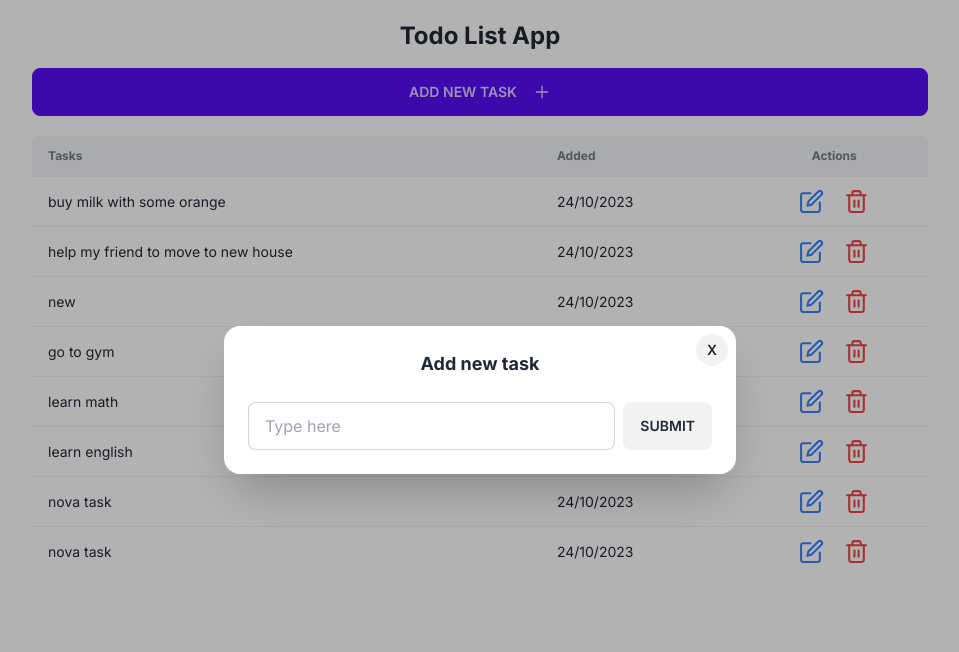
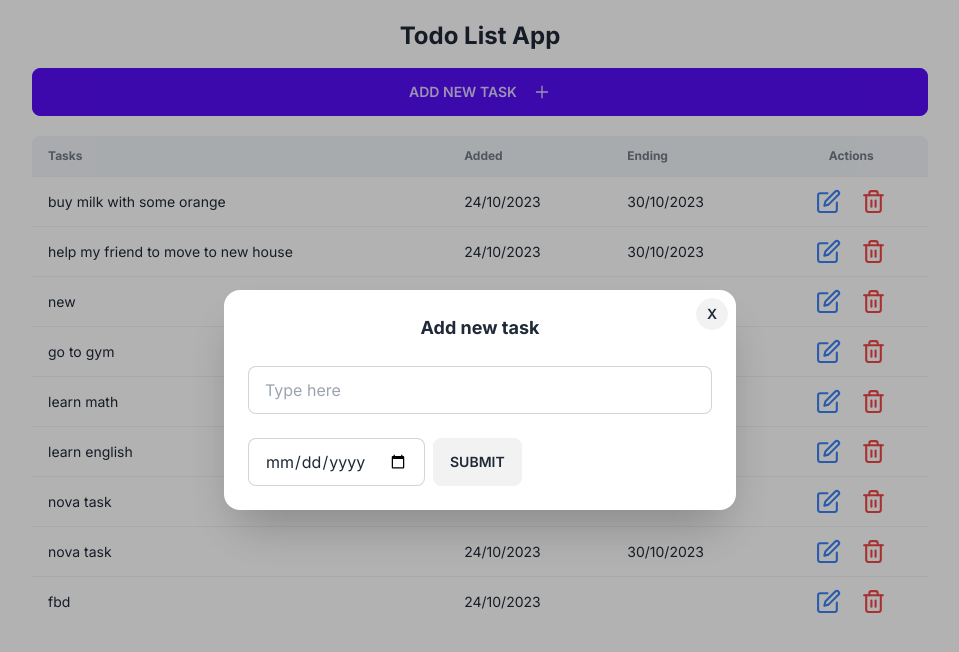
Before and after one commit to Branco95/todoapp, a Next.js app: page / in a window 1280 px wide. Both pictures are taken after a click on the button "ADD NEW TASK". Shown: the top 652 px of the page, without its empty margins (160-1119 px from the left). Built offline with nearby package versions, Linux system fonts and the light colour scheme; data requests are answered from the project's data file.

Commit message:
Beginning end date

```diff
--- a/app/components/AddTask.tsx
+++ b/app/components/AddTask.tsx
@@ -53,6 +53,14 @@ const AddTask = () => {
               placeholder="Type here"
               className="input input-bordered  w-full"
             />
+          </div>
+          <div className=" modal-action justify-start  ">
+            <input
+              value={newTaskValue}
+              onChange={(e) => setNewTaskValue(e.target.value)}
+              type="date"
+              className="input input-bordered  "
+            />
             <button type="submit" className="btn ">
               Submit
             </button>
--- a/app/components/Task.tsx
+++ b/app/components/Task.tsx
@@ -33,6 +33,7 @@ export const Task: React.FC<TaskProps> = ({ task }) => {
     <tr key={task.id}>
       <td className="">{task.text}</td>
       <td className="">{task.date}</td>
+      <td className="cursor-pointer">{task.dateend}</td>
       <td className="flex gap-5 justify-center">
         <FiEdit
           onClick={() => setOpenModalEdit(true)}
--- a/app/components/TodoList.tsx
+++ b/app/components/TodoList.tsx
@@ -13,6 +13,7 @@ const TodoList: React.FC<TodoListProps> = ({ tasks }) => {
           <tr className="bg-slate-100">
             <th>Tasks</th>
             <th>Added</th>
+            <th>Ending</th>
             <th className="text-center">Actions</th>
           </tr>
         </thead>
--- a/data/todos.json
+++ b/data/todos.json
@@ -3,22 +3,26 @@
     {
       "id": "1",
       "text": "buy milk with some orange",
-      "date": "24/10/2023"
+      "date": "24/10/2023",
+      "dateend": "30/10/2023"
     },
     {
       "id": "2",
       "text": "help my friend to move to new house",
-      "date": "24/10/2023"
+      "date": "24/10/2023",
+      "dateend": "30/10/2023"
     },
     {
       "id": "3",
       "text": "new",
-      "date": "24/10/2023"
+      "date": "24/10/2023",
+      "dateend": "30/10/2023"
     },
     {
       "id": "4",
       "text": "go to gym",
-      "date": "24/10/2023"
+      "date": "24/10/2023",
+      "dateend": "30/10/2023"
     },
     {
       "id": "5",
@@ -28,16 +32,24 @@
     {
       "id": "5e94a02c-55ec-4d0b-bb3b-12824ff043ab",
       "text": "learn english",
-      "date": "24/10/2023"
+      "date": "24/10/2023",
+      "dateend": "30/10/2023"
     },
     {
       "id": "c4afbc30-d8f6-4d54-b780-e402c5f1947b",
       "text": "nova task",
-      "date": "24/10/2023"
+      "date": "24/10/2023",
+      "dateend": "30/10/2023"
     },
     {
       "id": "2bb23a87-6062-42fa-a3b0-e232ffcdd18b",
       "text": "nova task",
+      "date": "24/10/2023",
+      "dateend": "30/10/2023"
+    },
+    {
+      "id": "fd8c828c-d280-45af-a95f-d01a77e452ab",
+      "text": "fbd",
       "date": "24/10/2023"
     }
   ]
--- a/types/tasks.ts
+++ b/types/tasks.ts
@@ -2,4 +2,5 @@ export interface ITask {
   id: string;
   text: string;
   date?: string; // ? means optional field
+  dateend?: Date | undefined;
 }
```
